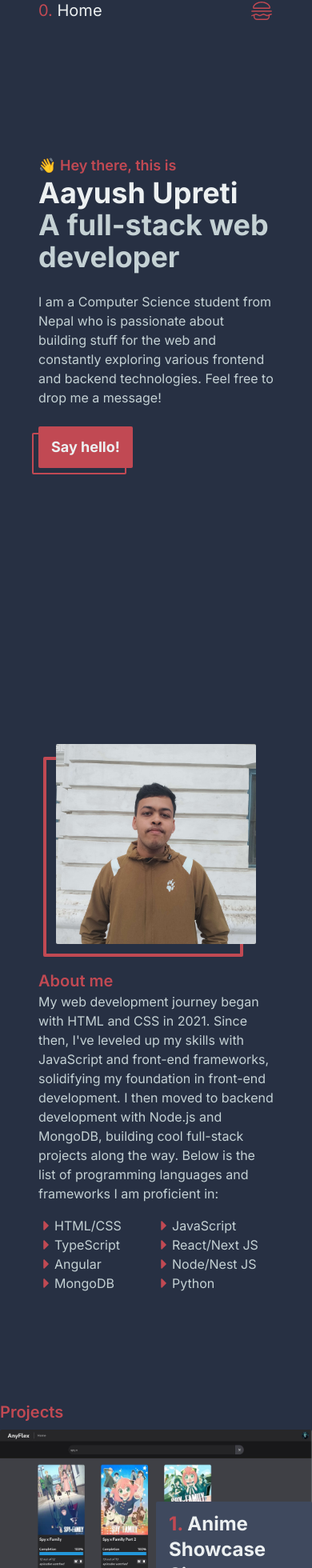
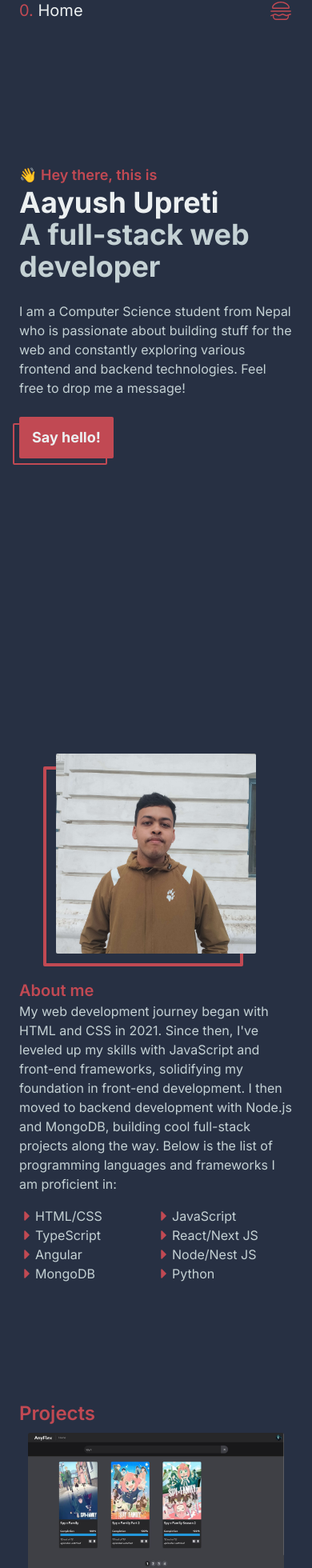
Before and after one commit to ayus-10/my-site, a Next.js app: page / in a window 390 px wide. Shown: the part 33-1993 px from the top of the page at 80% size. Built offline with nearby package versions, Linux system fonts and the light colour scheme.

Commit message:
Fixed responsiveness

```diff
--- a/src/app/components/Header.tsx
+++ b/src/app/components/Header.tsx
@@ -49,7 +49,7 @@ export default function Header() {
 
   return (
     <header
-      className={`sticky inset-0 z-50 flex h-[5.875rem] items-center justify-between px-12 transition-[padding] duration-200 ease-in-out ${
+      className={`sticky inset-0 z-50 flex h-[5.875rem] items-center justify-between px-6 transition-[padding] duration-200 ease-in-out md:px-12 ${
         transparentBackground
           ? `py-8 ${showMobileNav ? "bg-my-blue" : "bg-transparent backdrop-blur-md"} md:py-6`
           : "bg-my-blue py-8"
--- a/src/app/components/ProjectItem.tsx
+++ b/src/app/components/ProjectItem.tsx
@@ -1,6 +1,6 @@
 import Image from "next/image";
 import Link from "next/link";
-import type { ProjectItemDetails } from "./sections/Projects";
+import type { ProjectItemDetails } from "./sections/data/ProjectsData";
 import { HiCode, HiOutlineExternalLink } from "react-icons/hi";
 import SectionScrollAnimation from "./Animations";
 
@@ -21,20 +21,21 @@ export default function ProjectItem(props: ProjectItemProps) {
 
   return (
     <SectionScrollAnimation>
-      <div className="relative flex w-full items-center rounded-sm">
+      <div className="relative mx-auto w-[256px] xs:w-[320px] md:mx-0 md:w-full">
         <div
-          className={`h-[360px] w-[640px] overflow-hidden rounded-sm ${align === "left" && "ml-auto"}`}
+          className={`relative h-[144px] w-[256px] overflow-hidden rounded-sm xs:h-[180px] xs:w-[320px] md:h-[360px] md:w-[640px] ${align === "left" && "ml-auto"}`}
         >
           <Image
             alt={title}
             src={imageSrc}
-            height={360}
-            width={640}
-            className="rounded-sm duration-300 ease-in-out hover:scale-110"
+            fill
+            priority
+            sizes="(min-width: 768px) 640px, (min-width: 640px) 320px, 256px"
+            className="absolute h-full w-full rounded-sm duration-300 ease-in-out hover:scale-110"
           />
         </div>
         <div
-          className={`absolute top-1/2 z-20 flex h-1/2 w-1/2 -translate-y-1/2 flex-col justify-evenly rounded-sm bg-my-blue-light px-4 py-3 ${align === "left" ? "left-0" : "right-0"}`}
+          className={`z-20 flex h-1/2 w-full flex-col justify-evenly gap-4 rounded-sm bg-my-blue-light px-4 py-3 md:absolute md:top-1/2 md:w-1/2 md:-translate-y-1/2 md:gap-0 ${align === "left" ? "md:left-0" : "md:right-0"}`}
         >
           <div className="text-2xl font-bold">
             <h2 className="inline text-my-red">{index + 1}. </h2>
--- a/src/app/components/sections/About.tsx
+++ b/src/app/components/sections/About.tsx
@@ -17,7 +17,7 @@ export default function About() {
   return (
     <SectionScrollAnimation>
       <section
-        className="mx-auto flex min-h-screen w-screen max-w-[1200px] flex-col items-center justify-center gap-8 px-12 pt-[6rem] md:flex-row md:justify-start md:pt-0"
+        className="mx-auto flex min-h-screen w-screen max-w-[1200px] flex-col items-center justify-center gap-8 px-6 pt-[6rem] md:flex-row md:justify-start md:pt-0"
         id="about-section"
       >
         <div className="group relative size-[250px] min-h-[250px] md:size-[350px] md:min-w-[350px]">
--- a/src/app/components/sections/Hero.tsx
+++ b/src/app/components/sections/Hero.tsx
@@ -8,7 +8,7 @@ export default function Hero() {
       id="hero-section"
     >
       <VariantParentAnimation>
-        <div className="px-12 py-8">
+        <div className="px-6 py-8">
           <VariantChildAnimation>
             <h3 className="text-lg font-semibold text-my-red md:text-xl">
               👋 Hey there, this is
--- a/src/app/components/sections/Projects.tsx
+++ b/src/app/components/sections/Projects.tsx
@@ -1,59 +1,13 @@
 import ProjectItem from "../ProjectItem";
-
-export type ProjectItemDetails = {
-  id: number;
-  title: string;
-  imageSrc: string;
-  description: string;
-  links: {
-    demo: string;
-    code: string;
-  };
-};
-
-const projectsList: ProjectItemDetails[] = [
-  {
-    id: 1,
-    title: "Anime Showcase Site",
-    imageSrc: "/anyflex.jpg",
-    description:
-      "A Next.js app that lets users explore and save favorite anime to their watchlist, users being authenticated via Discord OAuth.",
-    links: {
-      demo: "https://any-flex.vercel.app/",
-      code: "https://github.com/ayus-10/any-flex",
-    },
-  },
-  {
-    id: 2,
-    title: "Quiz App",
-    imageSrc: "/quizzy.jpg",
-    description:
-      "A MERN application that lets users make quizzes and generates an ID and password that other people can use to take the quiz.",
-    links: {
-      demo: "https://quizzy-frontend-flax.vercel.app/",
-      code: "https://github.com/ayus-10/quizzy-frontend",
-    },
-  },
-  {
-    id: 3,
-    title: "E-Commerce Site",
-    imageSrc: "/project-x.jpg",
-    description:
-      "A React app that dynamically loads items and provides item browsing, searching, sorting, viewing, and cart management.",
-    links: {
-      demo: "https://project-x-five-puce.vercel.app/",
-      code: "https://github.com/ayus-10/project-x",
-    },
-  },
-];
+import { projectsList } from "./data/ProjectsData";
 
 export default function Projects() {
   return (
     <section
-      className="mx-auto min-h-screen w-screen max-w-[1200px] pt-[6rem]"
+      className="mx-auto min-h-screen w-screen max-w-[1200px] px-6 pt-[6rem]"
       id="projects-section"
     >
-      <h1 className="mb-2 text-xl font-semibold text-my-red md:mb-4 md:text-3xl">
+      <h1 className="mb-2 text-2xl font-semibold text-my-red md:mb-4 md:text-3xl">
         Projects
       </h1>
       <div className="flex flex-col items-center gap-12">
--- /dev/null
+++ b/src/app/components/sections/data/ProjectsData.ts
@@ -0,0 +1,46 @@
+export type ProjectItemDetails = {
+  id: number;
+  title: string;
+  imageSrc: string;
+  description: string;
+  links: {
+    demo: string;
+    code: string;
+  };
+};
+
+export const projectsList: ProjectItemDetails[] = [
+  {
+    id: 1,
+    title: "Anime Showcase Site",
+    imageSrc: "/anyflex.jpg",
+    description:
+      "A Next.js app that lets users explore and save favorite anime to their watchlist, users being authenticated via Discord OAuth.",
+    links: {
+      demo: "https://any-flex.vercel.app/",
+      code: "https://github.com/ayus-10/any-flex",
+    },
+  },
+  {
+    id: 2,
+    title: "Quiz App",
+    imageSrc: "/quizzy.jpg",
+    description:
+      "A MERN application that lets users make quizzes and generates an ID and password that other people can use to take the quiz.",
+    links: {
+      demo: "https://quizzy-frontend-flax.vercel.app/",
+      code: "https://github.com/ayus-10/quizzy-frontend",
+    },
+  },
+  {
+    id: 3,
+    title: "E-Commerce Site",
+    imageSrc: "/project-x.jpg",
+    description:
+      "A React app that dynamically loads items and provides item browsing, searching, sorting, viewing, and cart management.",
+    links: {
+      demo: "https://project-x-five-puce.vercel.app/",
+      code: "https://github.com/ayus-10/project-x",
+    },
+  },
+];
--- a/tailwind.config.ts
+++ b/tailwind.config.ts
@@ -8,6 +8,9 @@ const config: Config = {
   ],
   theme: {
     extend: {
+      screens: {
+        xs: "360px",
+      },
       colors: {
         "my-blue": "#273043",
         "my-blue-light": "#3f495e",
```
